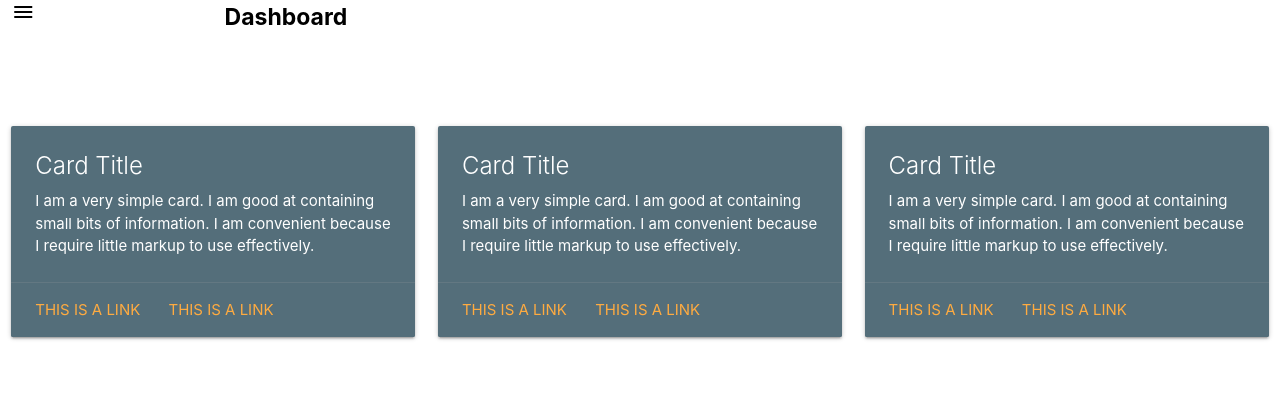
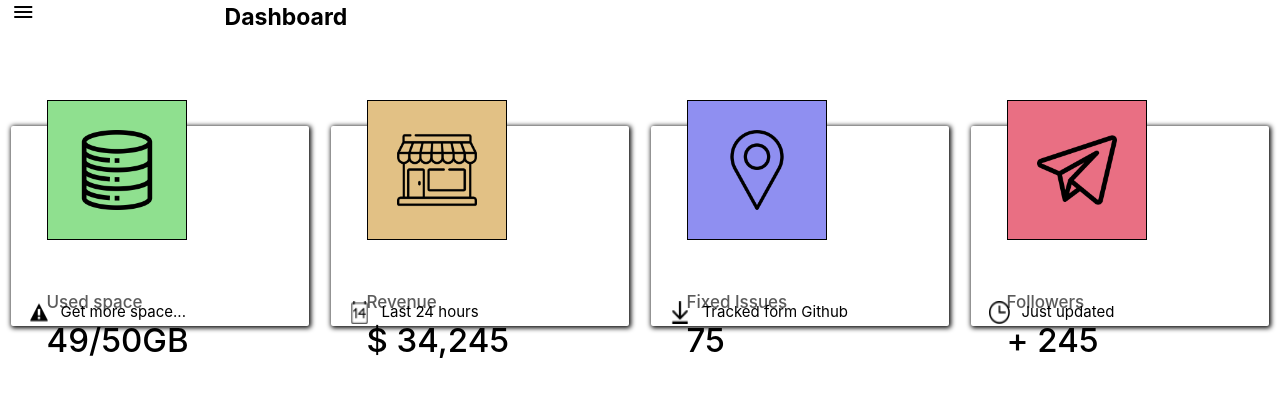
Before and after one commit to glockwild/exam-site-first, a plain HTML site: page index.html in a window 1280 px wide. Drawn offline with nearby package versions, Linux system fonts and the light colour scheme.

Commit message:
Added four position in dashboard

```diff
--- a/css/style.css
+++ b/css/style.css
@@ -10,3 +10,79 @@ nav {
 .active-sidenav {
     background-color: rgb(207, 92, 111);
 }
+
+.image-box {
+    position: relative;
+    bottom: 50px;
+    background-color: rgb(143, 224, 143);
+    width: 140px;
+    height: 140px;
+    display: flex;
+    align-items: center;
+    justify-content: center;
+    border: 1px solid black;
+}
+
+.border-for-card {
+    height: 200px;
+    box-shadow: 1px 1px 5px 1px black;
+}
+
+.small-text {
+    font-size: 17px;
+    font-weight: 500;
+    color: rgba(0, 0, 0, 0.644);
+}
+
+.big-text {
+    font-size: 33px;
+    font-weight: 500;
+}
+
+.last-item {
+    display: flex;
+    text-decoration: none;
+    color: black;
+    position: relative;
+    bottom: 70px;
+}
+
+.margin-for-last {
+    margin: 6px;
+}
+
+.image-box-two {
+    position: relative;
+    bottom: 50px;
+    background-color: rgb(226, 193, 133);
+    width: 140px;
+    height: 140px;
+    display: flex;
+    align-items: center;
+    justify-content: center;
+    border: 1px solid black;
+}
+
+.image-box-three {
+    position: relative;
+    bottom: 50px;
+    background-color: rgb(143, 143, 241);
+    width: 140px;
+    height: 140px;
+    display: flex;
+    align-items: center;
+    justify-content: center;
+    border: 1px solid black;
+}
+
+.image-box-four {
+    position: relative;
+    bottom: 50px;
+    background-color: rgb(233, 111, 131);
+    width: 140px;
+    height: 140px;
+    display: flex;
+    align-items: center;
+    justify-content: center;
+    border: 1px solid black;
+}
--- a/index.html
+++ b/index.html
@@ -45,45 +45,89 @@
     </nav>
 
     <div class="row">
-        <div class="col s12 m4">
-          <div class="card blue-grey darken-1">
-            <div class="card-content white-text">
-              <span class="card-title">Card Title</span>
-              <p>I am a very simple card. I am good at containing small bits of information.
-              I am convenient because I require little markup to use effectively.</p>
+
+        <div class="col s12 m3">
+          <div class="card border-for-card">
+            <div class="card-content black-text">
+                <div class="col">
+                    <div class="image-box">
+                        <img width="80px" src="./assets/icons/database.png" alt="">
+                    </div>
+                </div>
+            <div class="col">
+                    <p class="small-text">Used space</p>
+                    <p class="big-text">49/50GB</p>
             </div>
-            <div class="card-action">
-              <a href="#">This is a link</a>
-              <a href="#">This is a link</a>
             </div>
           </div>
+          <div class="col  last-item">
+            <img src="./assets/images/alert.png" class="margin-for-last" alt="">
+            <a href="#!" class="black-text margin-for-last">Get more space...</a>
+          </div>
         </div>
-        <div class="col s12 m4">
-            <div class="card blue-grey darken-1">
-              <div class="card-content white-text">
-                <span class="card-title">Card Title</span>
-                <p>I am a very simple card. I am good at containing small bits of information.
-                I am convenient because I require little markup to use effectively.</p>
+
+
+        <div class="col s12 m3">
+            <div class="card border-for-card">
+              <div class="card-content black-text">
+                  <div class="col">
+                      <div class="image-box-two">
+                          <img width="80px" src="./assets/icons/store.png" alt="">
+                      </div>
+                  </div>
+              <div class="col">
+                      <p class="small-text">Revenue</p>
+                      <p class="big-text">$ 34,245</p>
               </div>
-              <div class="card-action">
-                <a href="#">This is a link</a>
-                <a href="#">This is a link</a>
               </div>
             </div>
+            <div class="col  last-item">
+              <img width="21px" src="./assets/images/calendar.png" class="margin-for-last" alt="">
+              <a href="#!" class="black-text margin-for-last">Last 24 hours</a>
+            </div>
           </div>
-          <div class="col s12 m4">
-            <div class="card blue-grey darken-1">
-              <div class="card-content white-text">
-                <span class="card-title">Card Title</span>
-                <p>I am a very simple card. I am good at containing small bits of information.
-                I am convenient because I require little markup to use effectively.</p>
+
+
+          <div class="col s12 m3">
+            <div class="card border-for-card">
+              <div class="card-content black-text">
+                  <div class="col">
+                      <div class="image-box-three">
+                          <img width="80px" src="./assets/icons/pin.png" alt="">
+                      </div>
+                  </div>
+              <div class="col">
+                      <p class="small-text">Fixed Issues</p>
+                      <p class="big-text">75</p>
               </div>
-              <div class="card-action">
-                <a href="#">This is a link</a>
-                <a href="#">This is a link</a>
               </div>
             </div>
+            <div class="col  last-item">
+              <img width="22px" src="./assets/images/down.png" class="margin-for-last" alt="">
+              <a href="#!" class="black-text margin-for-last">Tracked form Github</a>
+            </div>
           </div>
+
+          <div class="col s12 m3">
+            <div class="card border-for-card">
+              <div class="card-content black-text">
+                  <div class="col">
+                      <div class="image-box-four">
+                          <img width="80px" src="./assets/icons/telegram.png" alt="">
+                      </div>
+                  </div>
+              <div class="col">
+                      <p class="small-text">Followers</p>
+                      <p class="big-text">+ 245</p>
+              </div>
+              </div>
+            </div>
+            <div class="col  last-item">
+              <img width="21px" src="./assets/images/time.png" class="margin-for-last" alt="">
+              <a href="#!" class="black-text margin-for-last">Just updated</a>
+            </div>
+          </div>
+
       </div>
 
 
```
